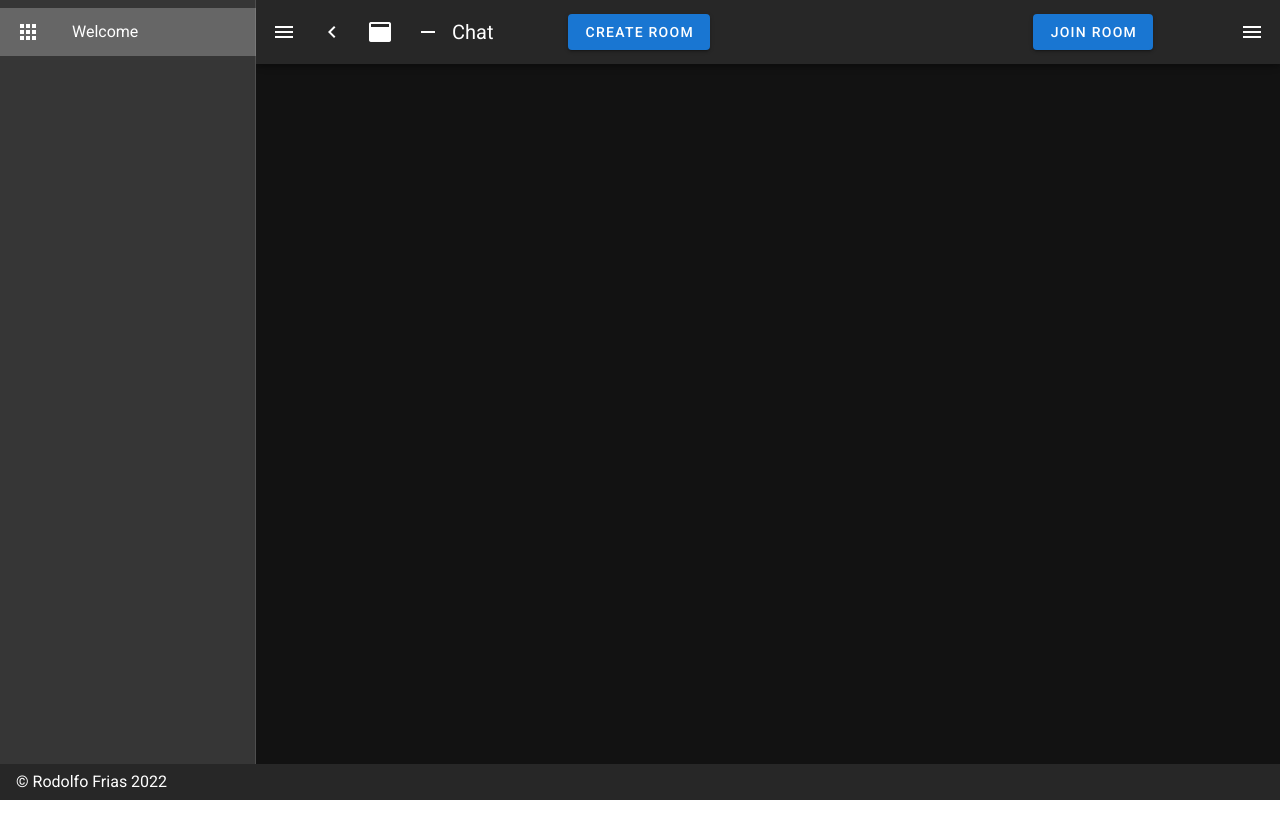
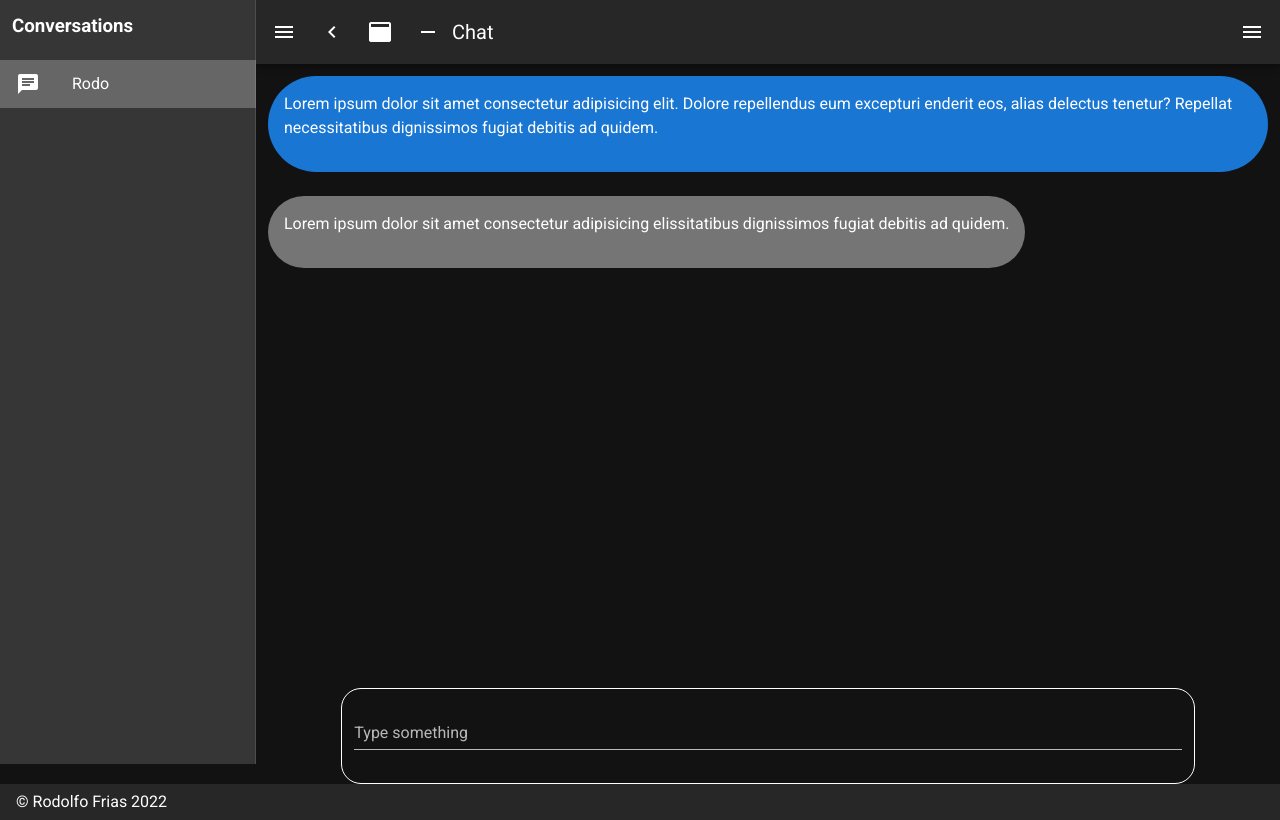
Before and after one commit to RodolfoFrias/chat-frontend, a Nuxt app: page / in a window 1280 px wide. Both pictures are taken after a click on the button 28 px from the left and 32 px from the top of the page. Built offline with nearby package versions, Linux system fonts and the light colour scheme.

Commit message:
(feat): Chat layout ready

```diff
--- /dev/null
+++ b/components/Message.vue
@@ -0,0 +1,26 @@
+<template>
+  <v-row >
+    <v-col cols="12" >
+      <div class="pa-4 primary rounded-pill" style="float: right">
+        <p>Lorem ipsum dolor sit amet consectetur adipisicing elit. Dolore repellendus eum excepturi enderit eos, alias delectus tenetur? Repellat necessitatibus dignissimos fugiat debitis ad quidem.</p>
+      </div>
+    </v-col>
+    <v-col cols="12" >
+      <div class="pa-4 grey darken-1 rounded-pill" style="float: left">
+        <p>Lorem ipsum dolor sit amet consectetur adipisicing elissitatibus dignissimos fugiat debitis ad quidem.</p>
+      </div>
+    </v-col>
+  </v-row>
+</template>
+
+<script>
+export default {
+  name: 'Message'
+}
+</script>
+
+<style lang="css">
+  .bubble {
+    background-color: white;
+  }
+</style>
--- /dev/null
+++ b/components/TextBox.vue
@@ -0,0 +1,23 @@
+<template>
+  <v-col class="text-box" cols="12" lg="10">
+    <v-text-field
+      label="Type something"
+      required
+    ></v-text-field>
+  </v-col>
+</template>
+
+<script>
+export default {
+  name: 'TextBox'
+}
+</script>
+
+<style lang="css">
+  .text-box {
+    position: absolute;
+    bottom: 0;
+    border: 1px solid white;
+    border-radius: 20px;
+  }
+</style>
--- a/layouts/default.vue
+++ b/layouts/default.vue
@@ -7,6 +7,10 @@
       fixed
       app
     >
+      <v-col>
+        <h3>Conversations</h3>
+      </v-col>
+
       <v-list>
         <v-list-item
           v-for="(item, i) in items"
@@ -50,11 +54,7 @@
       </v-btn>
       <v-toolbar-title v-text="title" />
 
-      <chat-room :roomType="createType" />
-
       <v-spacer/>
-
-      <chat-room :roomType="joinType" />
 
       <v-btn
         icon
@@ -83,6 +83,15 @@
           </v-list-item-action>
           <v-list-item-title>Switch drawer (click me)</v-list-item-title>
         </v-list-item>
+
+        <v-list-item>
+          <chat-room :roomType="joinType" />
+        </v-list-item>
+
+        <v-list-item>
+          <chat-room :roomType="createType" />
+        </v-list-item>
+
       </v-list>
     </v-navigation-drawer>
     <v-footer
@@ -108,8 +117,8 @@ export default {
       fixed: false,
       items: [
         {
-          icon: 'mdi-apps',
-          title: 'Welcome',
+          icon: 'mdi-message-text',
+          title: 'Rodo',
           to: '/'
         },
       ],
--- a/pages/index.vue
+++ b/pages/index.vue
@@ -1,13 +1,17 @@
 <template>
-  <v-row justify="center" align="center">
-    <v-col cols="12" sm="8" md="6">
-
+  <v-row justify="center" align="center" style="height: 90vh">
+    <v-col cols="12" lg="12" sm="8" md="6" style="height: 100%">
+      <Message/>
     </v-col>
+    <text-box/>
   </v-row>
 </template>
 
 <script>
+import TextBox from '../components/TextBox.vue'
+import Message from '../components/Message.vue'
 export default {
+  components: { TextBox, Message },
   name: 'chat'
 }
 </script>
```
